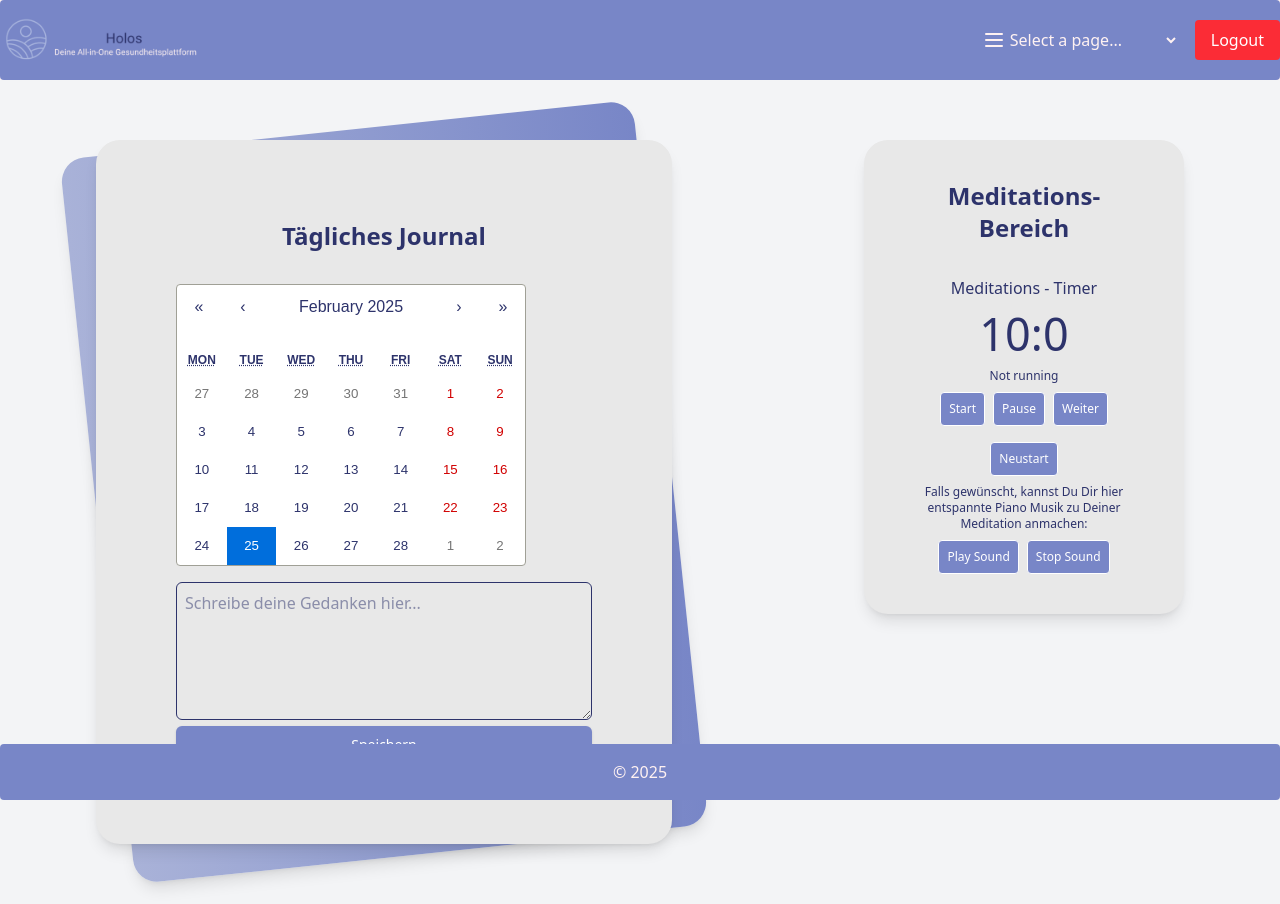
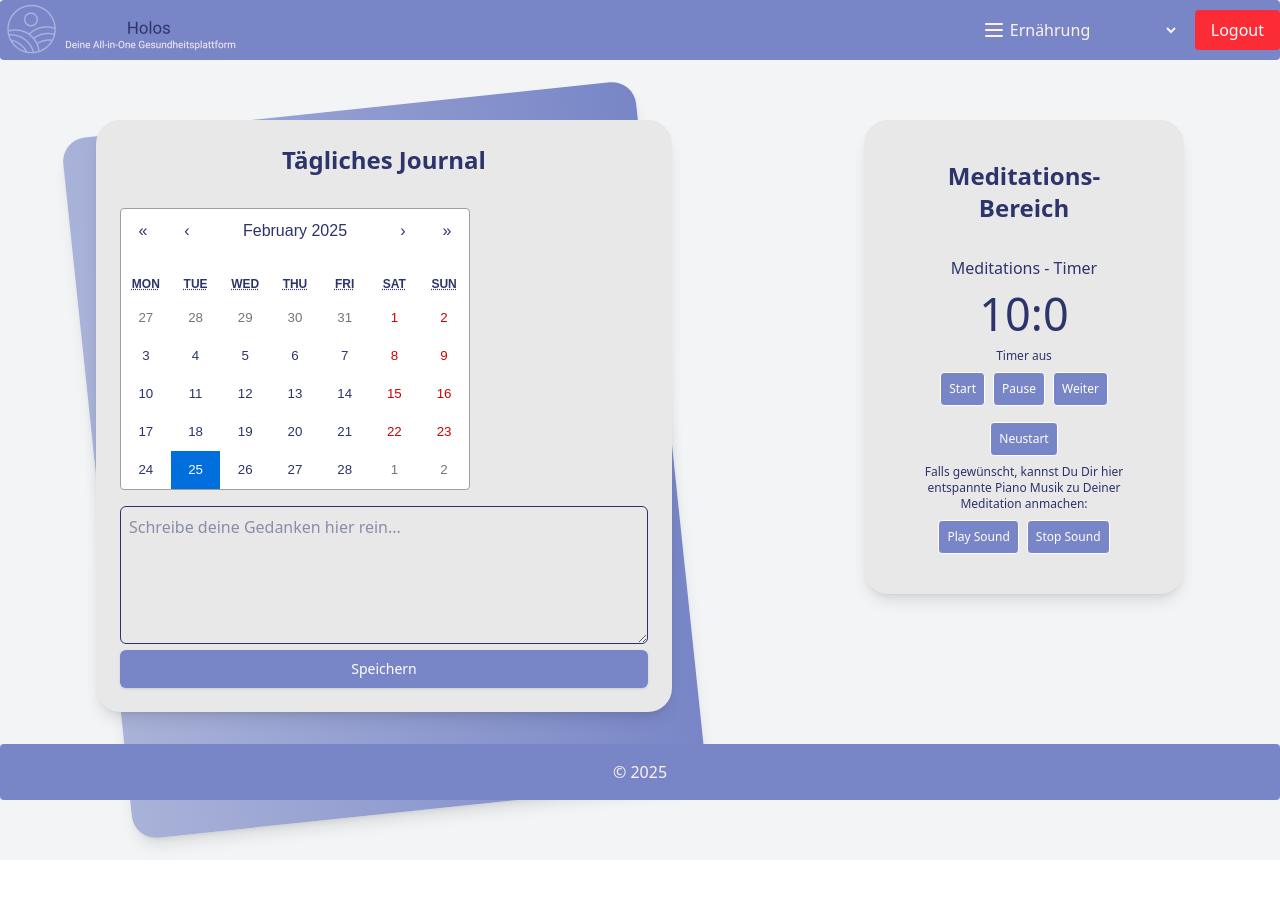
Before and after one commit to team-holos/holos-app, a React (Vite) app in the folder frontend/: page /mentalhealth in a window 1280 px wide. After the commit the page ends 860 px from the top, so only its background shows below. Built offline with nearby package versions, Linux system fonts and the light colour scheme; no server answers.

Commit message:
resize header component and change some style elments within mental health page

```diff
--- a/frontend/src/Layout/Layout.jsx
+++ b/frontend/src/Layout/Layout.jsx
@@ -14,7 +14,7 @@ function Layout({ children }) {
   }, []);
 
   return (
-    <div className="w-full min-h-screen bg-[#FFF2F2] font-sans">
+    <div className="w-full min-h-screen bg-[#FFF2F2] font-family-roboto">
       <Header />
       {children}
       <Footer />
--- a/frontend/src/components/Header.jsx
+++ b/frontend/src/components/Header.jsx
@@ -8,7 +8,7 @@ function Header() {
   return (
     <header className="bg-[#7886C7] flex w-full items-center justify-between rounded">
       {/* <h1 className="text-[#FFF2F2] py-4 mx-4">Holos App</h1> */}
-      <img src={logo} alt="logo" className="App-logo" class="h-20 w-50 object-scale-down"/>
+      <img src={logo} alt="logo" className="App-logo" class="h-15 w-60 object-scale-down"/>
 
       <div className="flex items-center space-x-4">
         {isLoggedIn && <Navigation />}
--- a/frontend/src/components/MyTimer.jsx
+++ b/frontend/src/components/MyTimer.jsx
@@ -61,7 +61,7 @@ function MyTimer({ expiryTimestamp }) {
         <span>{minutes}</span>:
         <span>{seconds}</span>
       </div>
-      <p className="text-xs">{isRunning ? "Running" : "Not running"}</p>
+      <p className="text-xs">{isRunning ? "Timer läuft" : "Timer aus"}</p>
       <div></div>
       <div className="text-[#FFF2F2] text-xs">
         <button onClick={handleStart} className="p-2 border rounded  text-white bg-[#7886C7] hover:bg-[#6875B2] focus:outline-none focus:ring-2 focus:ring-offset-2 focus:ring-[#7886C7]">
--- a/frontend/src/components/Navigation.jsx
+++ b/frontend/src/components/Navigation.jsx
@@ -13,7 +13,7 @@ function Navigation() {
           <Menu />
         </label>
         <select id="uebersicht" name="uebersicht" onChange={handleNavigation} className="bg-[#7886C7]">
-          <option value="">Select a page...</option>
+          {/* <option value="">Select a page...</option> */}
           <option value="/nutrition" className="inline-block">
             Ernährung
           </option>
--- a/frontend/src/pages/MentalHealthPage.jsx
+++ b/frontend/src/pages/MentalHealthPage.jsx
@@ -139,7 +139,7 @@ function MentalHealthPage() {
     <div className="min-h-screen text-[#2D336B] bg-gray-100 py-6 flex flex-col sm:flex-row justify-center sm:py-12">
       <div className="relative py-3 sm:max-w-xl sm:mx-auto flex-1">
         <div className="absolute inset-0 bg-gradient-to-r from-[#A9B2D8] to-[#7886C7] shadow-lg transform -skew-y-6 sm:skew-y-0 sm:-rotate-6 sm:rounded-3xl"></div>
-        <div className="relative px-4 py-10 bg-[#E8E8E8] shadow-lg sm:rounded-3xl sm:p-20">
+        <div className="relative px-2 py-8 bg-[#E8E8E8] shadow-lg sm:rounded-3xl sm:p-6">
           {/* Journaling Section */}
           <div>
             <h2 className="text-2xl font-semibold text-center mb-8">
@@ -160,7 +160,7 @@ function MentalHealthPage() {
               rows="5"
               value={content}
               onChange={(e) => setContent(e.target.value)}
-              placeholder="Schreibe deine Gedanken hier..."
+              placeholder="Schreibe deine Gedanken hier rein..."
             ></textarea>
             <button
               // className="mt-2 px-4 py-2 bg-blue-500 text-white rounded-md"
```
